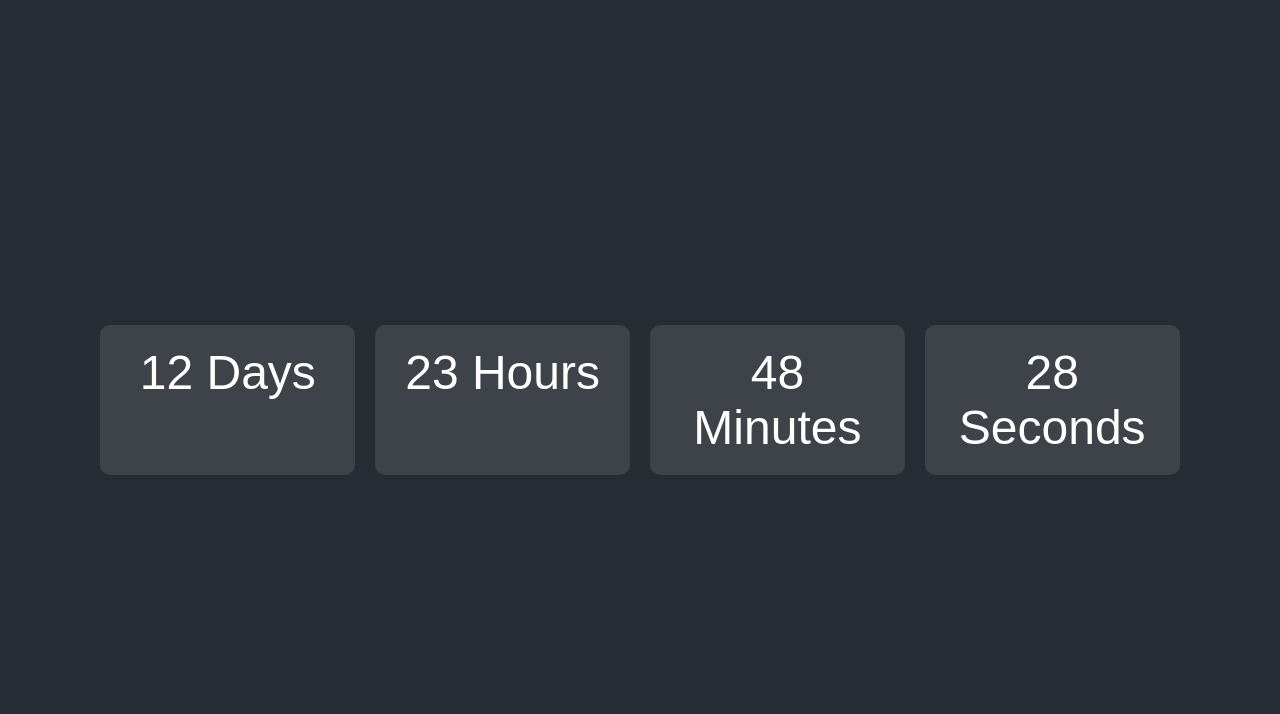
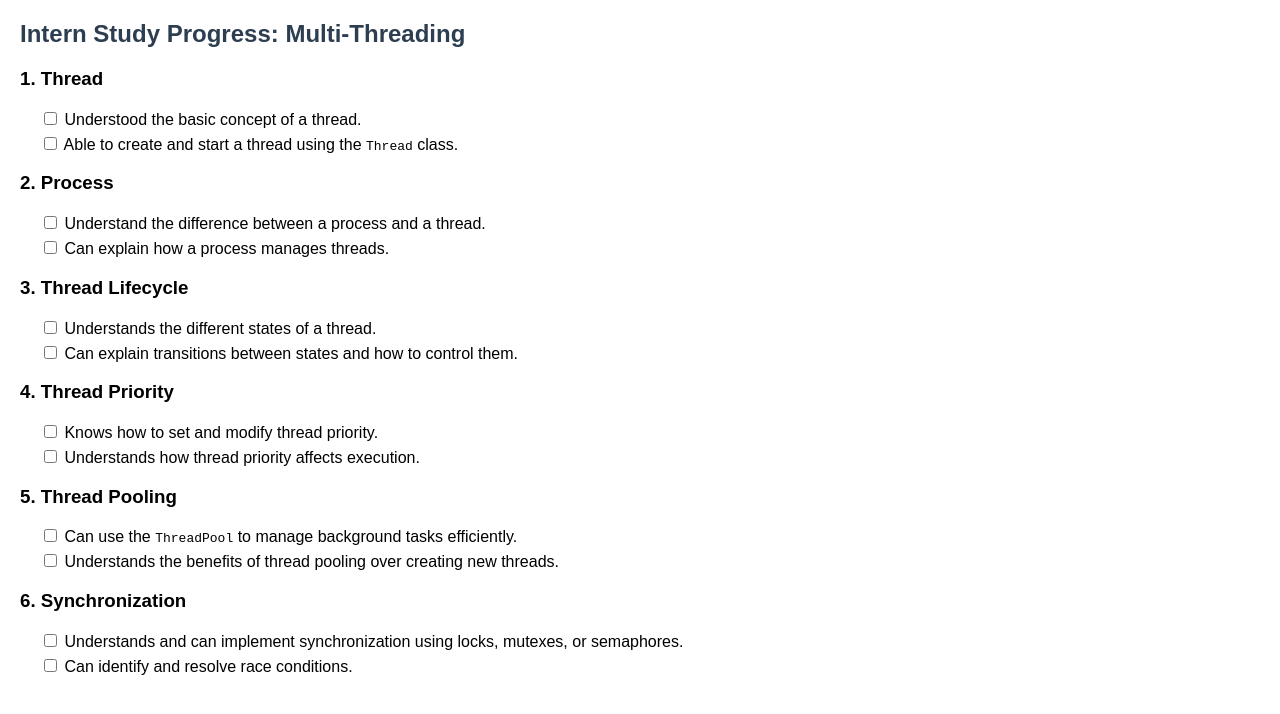
Before and after one commit to Bapuji999/ClockOFSuprise, a plain HTML site: page index.html in a window 1280 px wide. Drawn offline with Linux system fonts and the light colour scheme.

Commit message:
Update index.html
aaa

```diff
--- a/index.html
+++ b/index.html
@@ -3,85 +3,61 @@
 <head>
     <meta charset="UTF-8">
     <meta name="viewport" content="width=device-width, initial-scale=1.0">
-    <title>Responsive Countdown Timer</title>
+    <title>Intern Study Progress: Multi-Threading</title>
     <style>
         body {
-            font-family: 'Arial', sans-serif;
-            display: flex;
-            justify-content: center;
-            align-items: center;
-            height: 100vh;
-            margin: 0;
-            background-color: #282c34;
-            color: white;
-            text-align: center;
+            font-family: Arial, sans-serif;
+            margin: 20px;
         }
-        .countdown {
-            display: flex;
-            gap: 20px;
-            flex-wrap: wrap;
+        h2 {
+            color: #2d3e50;
         }
-        .time {
-            padding: 20px;
-            border-radius: 10px;
-            background-color: rgba(255, 255, 255, 0.1);
-            animation: fadeIn 1s;
-            flex: 1 1 150px; /* Allow flexibility and minimum width */
+        .checkbox-list {
+            margin-left: 20px;
         }
-        @keyframes fadeIn {
-            from {
-                opacity: 0;
-            }
-            to {
-                opacity: 1;
-            }
-        }
-        @media (max-width: 600px) {
-            .time {
-                font-size: 1.5em; /* Smaller font size for mobile */
-            }
-        }
-        @media (min-width: 601px) {
-            .time {
-                font-size: 3em; /* Larger font size for desktop */
-            }
+        .checkbox-list label {
+            display: block;
+            margin-bottom: 5px;
         }
     </style>
 </head>
 <body>
-    <div class="countdown">
-        <div class="time" id="days">00 Days</div>
-        <div class="time" id="hours">00 Hours</div>
-        <div class="time" id="minutes">00 Minutes</div>
-        <div class="time" id="seconds">00 Seconds</div>
+    <h2>Intern Study Progress: Multi-Threading</h2>
+
+    <h3>1. Thread</h3>
+    <div class="checkbox-list">
+        <label><input type="checkbox"> Understood the basic concept of a thread.</label>
+        <label><input type="checkbox"> Able to create and start a thread using the <code>Thread</code> class.</label>
     </div>
 
-    <script>
-        function updateCountdown() {
-            const targetDate = new Date('2024-12-15T12:00:00'); // Set your target date
-            const now = new Date();
-            const timeDiff = targetDate - now;
+    <h3>2. Process</h3>
+    <div class="checkbox-list">
+        <label><input type="checkbox"> Understand the difference between a process and a thread.</label>
+        <label><input type="checkbox"> Can explain how a process manages threads.</label>
+    </div>
 
-            if (timeDiff < 0) {
-                document.querySelector('.countdown').innerText = "The target date has already passed.";
-                return;
-            }
+    <h3>3. Thread Lifecycle</h3>
+    <div class="checkbox-list">
+        <label><input type="checkbox"> Understands the different states of a thread.</label>
+        <label><input type="checkbox"> Can explain transitions between states and how to control them.</label>
+    </div>
 
-            const seconds = Math.floor((timeDiff / 1000) % 60);
-            const minutes = Math.floor((timeDiff / 1000 / 60) % 60);
-            const hours = Math.floor((timeDiff / (1000 * 60 * 60)) % 24);
-            const days = Math.floor(timeDiff / (1000 * 60 * 60 * 24));
+    <h3>4. Thread Priority</h3>
+    <div class="checkbox-list">
+        <label><input type="checkbox"> Knows how to set and modify thread priority.</label>
+        <label><input type="checkbox"> Understands how thread priority affects execution.</label>
+    </div>
 
-            document.getElementById('days').innerText = `${days} Days`;
-            document.getElementById('hours').innerText = `${hours} Hours`;
-            document.getElementById('minutes').innerText = `${minutes} Minutes`;
-            document.getElementById('seconds').innerText = `${seconds} Seconds`;
-        }
+    <h3>5. Thread Pooling</h3>
+    <div class="checkbox-list">
+        <label><input type="checkbox"> Can use the <code>ThreadPool</code> to manage background tasks efficiently.</label>
+        <label><input type="checkbox"> Understands the benefits of thread pooling over creating new threads.</label>
+    </div>
 
-        // Update countdown every second
-        setInterval(updateCountdown, 1000);
-        // Initial call to display immediately
-        updateCountdown();
-    </script>
+    <h3>6. Synchronization</h3>
+    <div class="checkbox-list">
+        <label><input type="checkbox"> Understands and can implement synchronization using locks, mutexes, or semaphores.</label>
+        <label><input type="checkbox"> Can identify and resolve race conditions.</label>
+    </div>
 </body>
 </html>
```
